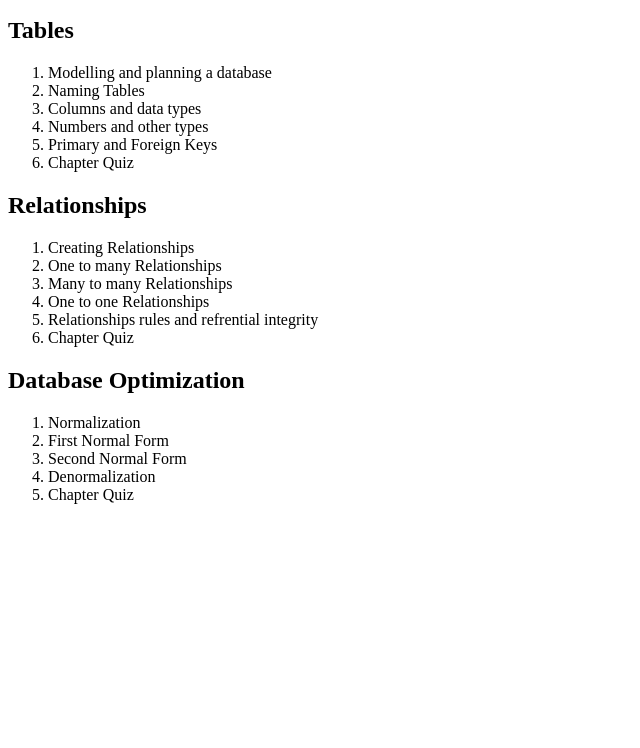
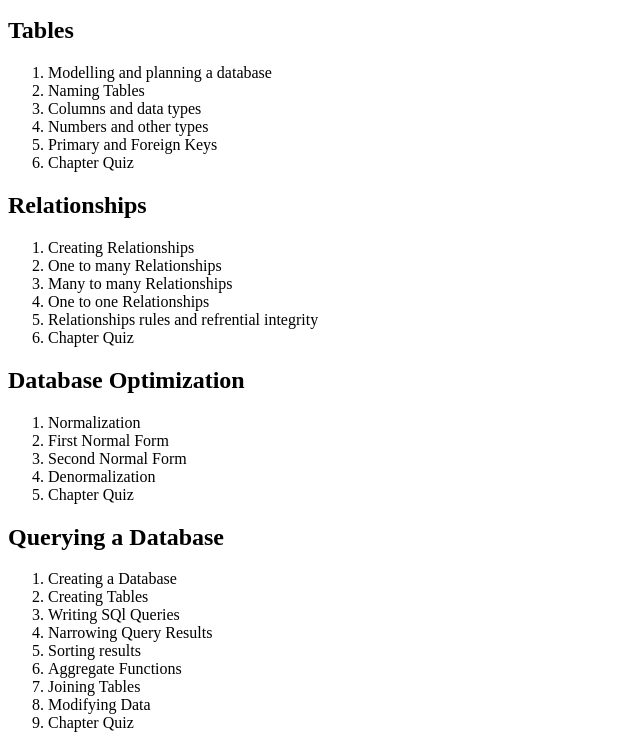
Before and after one commit to Tanushree227/Database_Basics, a plain HTML site: page index.html in a window 1280 px wide. Shown: the part 399-1147 px from the top of the page, without its empty margins (0-640 px from the left). Before the commit the page ends 919 px from the top, so only its background shows below. Drawn offline with Linux system fonts and the light colour scheme.

Commit message:
Querying a Database

```diff
--- a/index.html
+++ b/index.html
@@ -64,5 +64,20 @@
             <li>Chapter Quiz</li>
         </ol>
     </div>
+
+    <div class="conatainer">
+        <h2>Querying a Database</h2>
+        <ol>
+            <li>Creating a Database</li>
+            <li>Creating Tables</li>
+            <li>Writing SQl Queries</li>
+            <li>Narrowing Query Results</li>
+            <li>Sorting results</li>
+            <li>Aggregate Functions</li>
+            <li>Joining Tables</li>
+            <li>Modifying Data</li>
+            <li>Chapter Quiz</li>
+        </ol>
+    </div>
 </body>
 </html>
```
